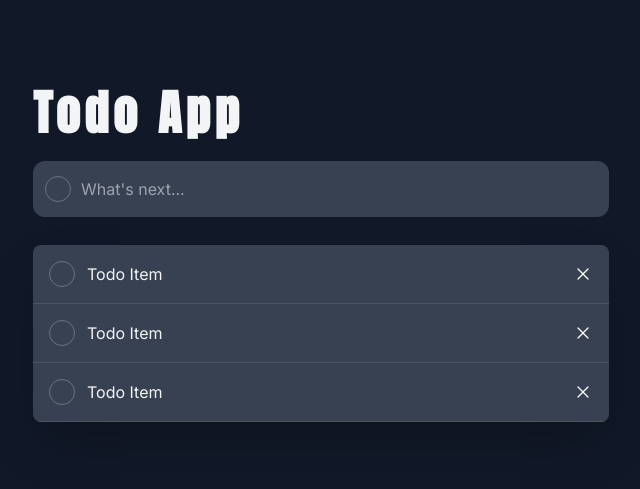
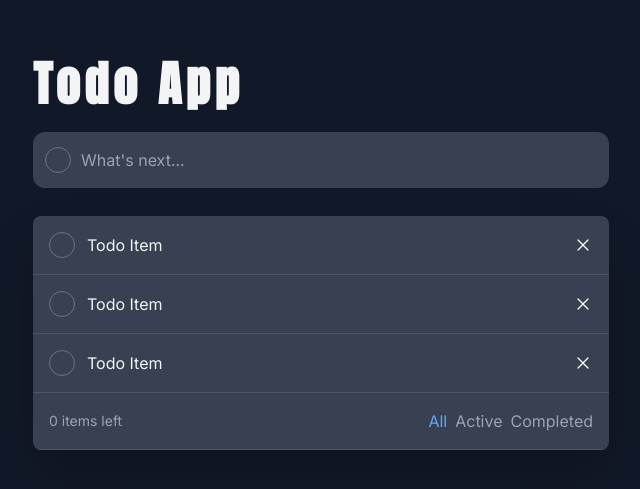
Before and after one commit to Fabian-Buitrago/todo-app, a React (Create React App) app: page / in a window 1280 px wide. Shown: the part 145-634 px from the top of the page, without its empty margins (319-959 px from the left). Built offline with nearby package versions, Linux system fonts and the light colour scheme.

Commit message:
Add filter component

```diff
--- /dev/null
+++ b/src/components/Filters/Filters.components.jsx
@@ -0,0 +1,27 @@
+export const FiltersContainer = ({ children }) => (
+  <div className="flex items-center justify-between p-4 bg-gray-700 border-b border-solid border-gray-600">
+    {children}
+  </div>
+);
+
+export const ItemsLeft = ({ total = 0 }) => (
+  <p className="text-gray-400 text-sm">{total} items left</p>
+);
+
+export const ButtonContainer = ({ children }) => (
+  <div className="flex items-center space-x-2">{children}</div>
+);
+
+export const FilterButton = ({ action, active, filter }) => (
+  <button
+    className={
+      `hover:text-white cursor-pointer transition-all duration-300 ease-in-out ` +
+      (active.toLowerCase().includes(filter.toLowerCase())
+        ? "text-blue-400"
+        : "text-gray-400")
+    }
+  >
+    {filter}
+    {console.log(active.toLowerCase().includes(filter.toLowerCase()))}
+  </button>
+);
--- /dev/null
+++ b/src/components/Filters/Filters.jsx
@@ -0,0 +1,19 @@
+import {
+  ButtonContainer,
+  FilterButton,
+  FiltersContainer,
+  ItemsLeft,
+} from "./Filters.components";
+
+export const Filters = () => {
+  return (
+    <FiltersContainer>
+      <ItemsLeft />
+      <ButtonContainer>
+        <FilterButton action={() => {}} active="All" filter="All" />
+        <FilterButton action={() => {}} active="All" filter="Active" />
+        <FilterButton action={() => {}} active="All" filter="Completed" />
+      </ButtonContainer>
+    </FiltersContainer>
+  );
+};
--- /dev/null
+++ b/src/components/Filters/index.js
@@ -0,0 +1 @@
+export * from "./Filters";
--- a/src/components/List/List.jsx
+++ b/src/components/List/List.jsx
@@ -1,7 +1,10 @@
+import { Filters } from "../Filters";
+
 export const List = ({ children }) => {
   return (
     <div className="flex flex-col mt-7 rounded-lg overflow-hidden shadow-2xl">
       {children}
+      <Filters />
     </div>
   );
 };
```
